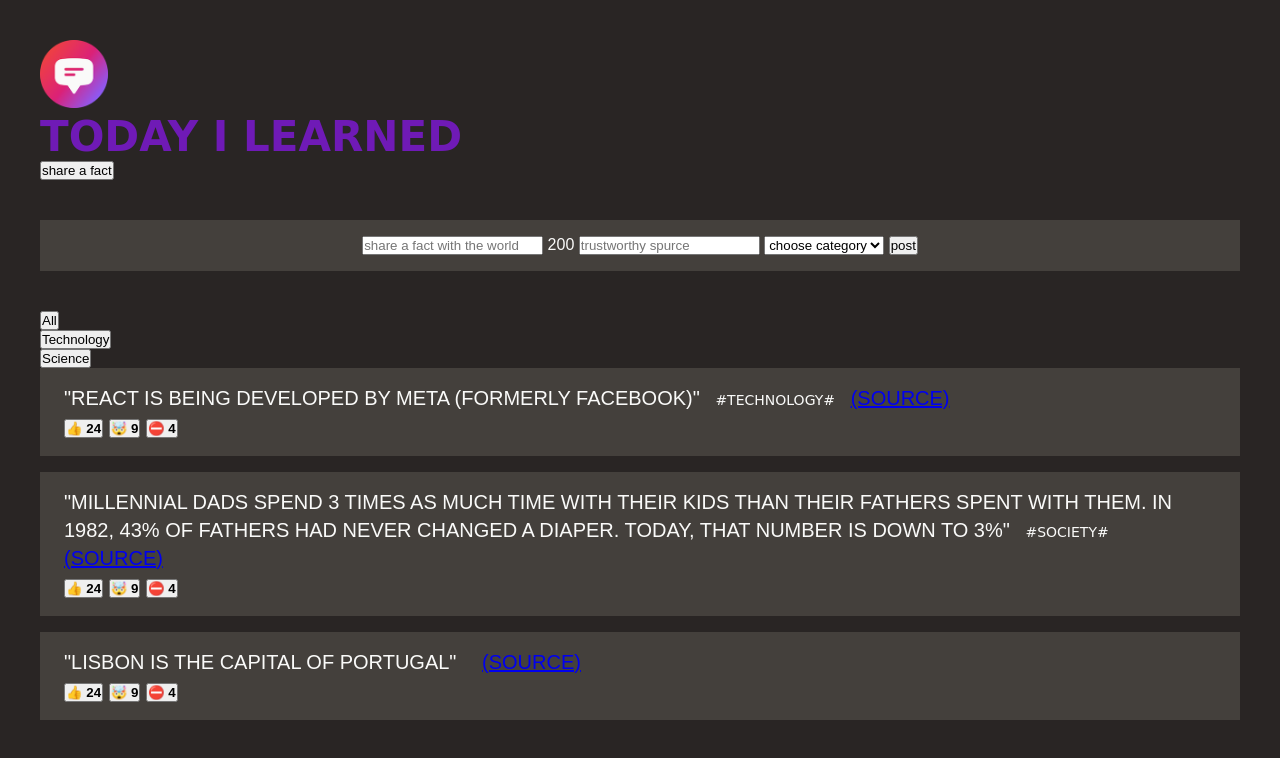
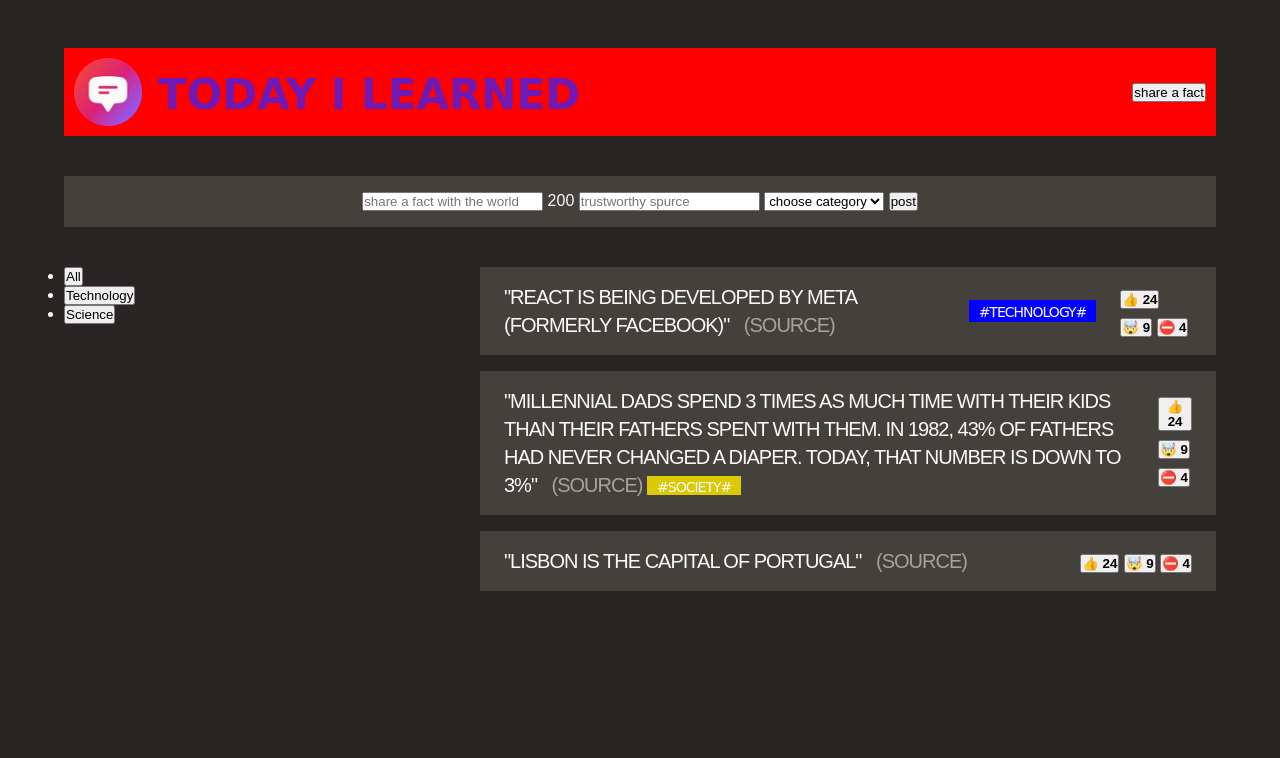
Before and after one commit to SimaGhanadiyan/Today-I-Learn-web-app-, a plain HTML site: page index.html in a window 1280 px wide. Drawn offline with Linux system fonts and the light colour scheme; a web font is replaced by a local one.

Commit message:
add layout

```diff
--- a/index.html
+++ b/index.html
@@ -16,13 +16,10 @@
   <body>
     <div class="container">
       <header class="header">
-        <img
-          src="logo.png"
-          height="68px"
-          width="68px"
-          alt="today i leared logo"
-        />
-        <h1>Today I Learned</h1>
+        <div class="logo">
+          <img src="logo.png" alt="today i leared logo" />
+          <h1>Today I Learned</h1>
+        </div>
         <button>share a fact</button>
       </header>
       <form class="factform">
@@ -36,7 +33,7 @@
         </select>
         <button>post</button>
       </form>
-      <main>
+      <main class="main">
         <aside>
           <ul>
             <li><button>All</button></li>
@@ -49,12 +46,18 @@
             <li class="fact">
               <p>
                 "React is being developed by Meta (formerly facebook)"
-                <span class="tag">#technology#</span>
-                <a href="https://opensource.fb.com/" target="_blank"
+
+                <a
+                  href="https://opensource.fb.com/"
+                  target="_blank"
+                  class="source"
                   >(source)</a
                 >
               </p>
-              <div>
+              <span class="tag" style="background-color: blue"
+                >#technology#</span
+              >
+              <div class="vote">
                 <button>👍<strong> 24</strong></button>
                 <button>🤯 <strong> 9</strong></button>
                 <button>⛔️ <strong> 4</strong></button>
@@ -65,14 +68,20 @@
                 "Millennial dads spend 3 times as much time with their kids than
                 their fathers spent with them. In 1982, 43% of fathers had never
                 changed a diaper. Today, that number is down to 3%"
-                <span class="tag">#society#</span>
+
                 <a
                   href="https://www.mother.ly/parenting/millennial-dads-spend-more-time-with-their-kids"
                   target="_blank"
+                  class="source"
                   >(source)</a
                 >
+                <span
+                  class="tag"
+                  style="background-color: rgba(236, 216, 1, 0.904)"
+                  >#society#</span
+                >
               </p>
-              <div>
+              <div class="vote">
                 <button>👍<strong> 24</strong></button>
                 <button>🤯 <strong> 9</strong></button>
                 <button>⛔️ <strong> 4</strong></button>
@@ -81,12 +90,16 @@
             <li class="fact">
               <p>
                 "Lisbon is the capital of Portugal"
-                <span class="tag"></span>
-                <a href="https://en.wikipedia.org/wiki/Lisbon" target="_blank"
+
+                <a
+                  href="https://en.wikipedia.org/wiki/Lisbon"
+                  target="_blank"
+                  class="source"
                   >(source)</a
                 >
               </p>
-              <div>
+              <span class="tag"></span>
+              <div class="vote">
                 <button>👍<strong> 24</strong></button>
                 <button>🤯 <strong> 9</strong></button>
                 <button>⛔️ <strong> 4</strong></button>
--- a/style.css
+++ b/style.css
@@ -9,11 +9,42 @@ body {
   background-color: #292524;
   text-transform: uppercase;
   font-family: "Sono", sans-serif;
-  padding: 40px;
+  padding: 48px 64px;
+}
+
+.container {
+  max-width: 1300px;
+  margin: 0 auto;
 }
 
 .header {
   margin-bottom: 40px;
+  background-color: red;
+  display: flex;
+  align-items: center;
+  justify-content: space-between;
+  padding: 10px;
+}
+
+.logo {
+  display: flex;
+  align-items: center;
+  justify-content: space-between;
+  gap: 16px;
+}
+
+.logo img {
+  width: 68px;
+  height: 68px;
+}
+
+h1 {
+  font-size: 42px;
+  text-transform: uppercase;
+  font-family: "Coiny", cursive;
+  color: #6f1ab6;
+  line-height: 1;
+  margin-top: 6px;
 }
 
 .factform {
@@ -23,19 +54,17 @@ body {
   text-align: center;
 }
 
-h1 {
-  font-size: 42px;
-  text-transform: uppercase;
-  font-family: "Coiny", cursive;
-  color: #6f1ab6;
-}
-
 .fact {
   font-size: 20px;
   line-height: 1.4;
+  letter-spacing: -1px;
   background-color: #44403c;
   margin-bottom: 16px;
   padding: 16px 24px;
+  display: flex;
+  align-items: center;
+  /* justify-content: space-between; */
+  gap: 24px;
 }
 
 .tag {
@@ -48,6 +77,28 @@ h1 {
   /* color: #fafaf9; */
 }
 
-ul {
+.vote {
+  margin-left: auto;
+}
+
+.ul {
   list-style: none;
 }
+
+.main {
+  display: grid;
+  grid-template-columns: 1fr 2fr;
+  gap: 48px;
+}
+
+.source:link,
+.source:visited {
+  color: #a8a29e;
+  margin-left: 10px;
+  text-decoration: none;
+  transition: 2s;
+}
+
+.source:hover .source:active {
+  color: #3b82f6;
+}
```
